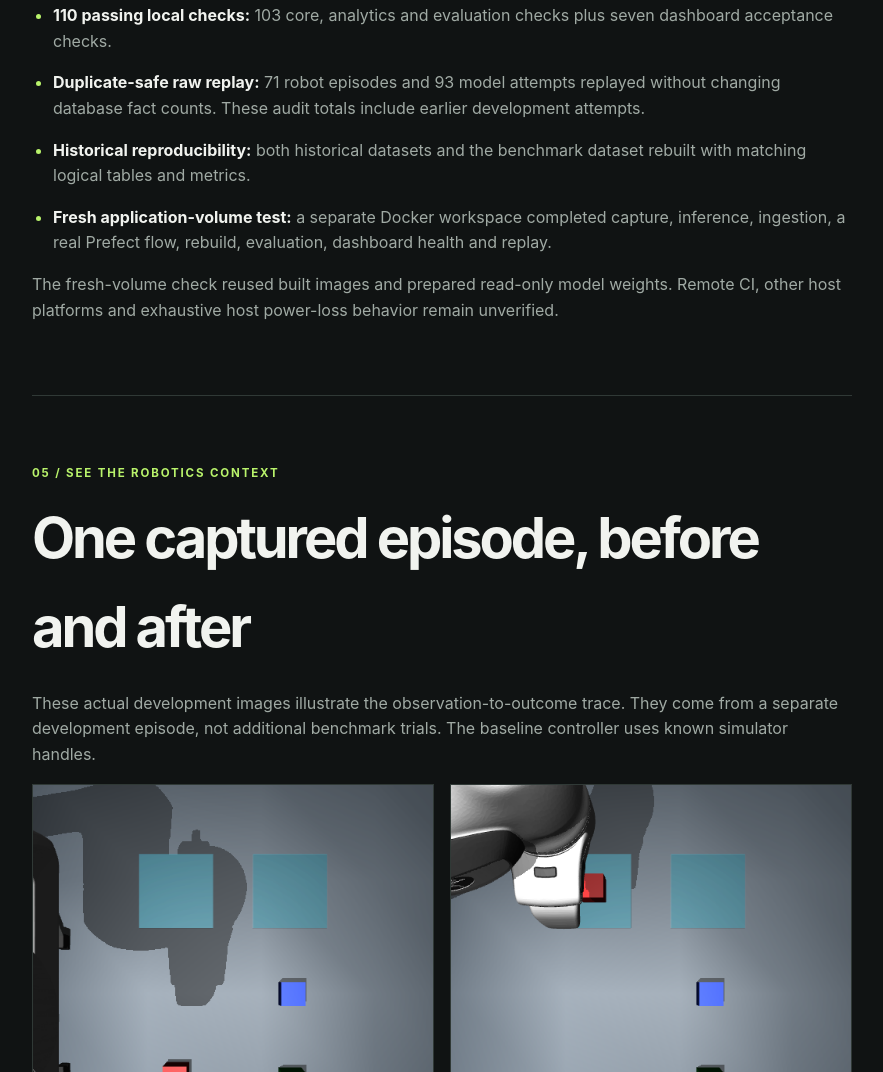
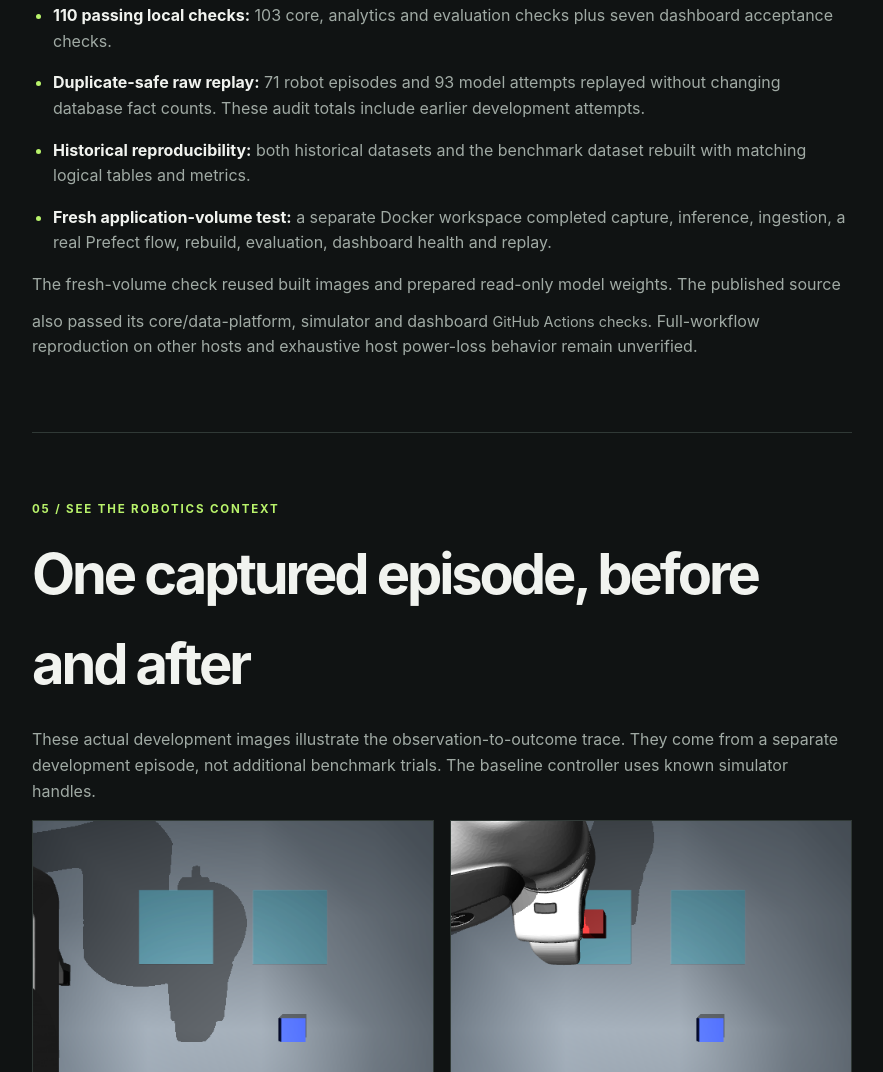
Before and after one commit to utsav-chokshi/utsav-chokshi.github.io, a plain HTML site: page robot-episode-data-platform.html in a window 1280 px wide. Shown: the part 4083-5155 px from the top of the page, without its empty margins (198-1081 px from the left). Drawn offline with Linux system fonts and the light colour scheme.

Commit message:
Link verified CI results from project case study

```diff
--- a/robot-episode-data-platform.html
+++ b/robot-episode-data-platform.html
@@ -73,7 +73,7 @@
         <li><strong>Historical reproducibility:</strong> both historical datasets and the benchmark dataset rebuilt with matching logical tables and metrics.</li>
         <li><strong>Fresh application-volume test:</strong> a separate Docker workspace completed capture, inference, ingestion, a real Prefect flow, rebuild, evaluation, dashboard health and replay.</li>
       </ul>
-      <p>The fresh-volume check reused built images and prepared read-only model weights. Remote CI, other host platforms and exhaustive host power-loss behavior remain unverified.</p>
+      <p>The fresh-volume check reused built images and prepared read-only model weights. The published source also passed its core/data-platform, simulator and dashboard <a class="text-link" href="https://github.com/utsav-chokshi/robot-episode-data-platform/actions">GitHub Actions checks</a>. Full-workflow reproduction on other hosts and exhaustive host power-loss behavior remain unverified.</p>
     </section>
 
     <section class="case-section" id="demo" aria-labelledby="demo-title">
```
Also changed, not shown: 1 other file.
